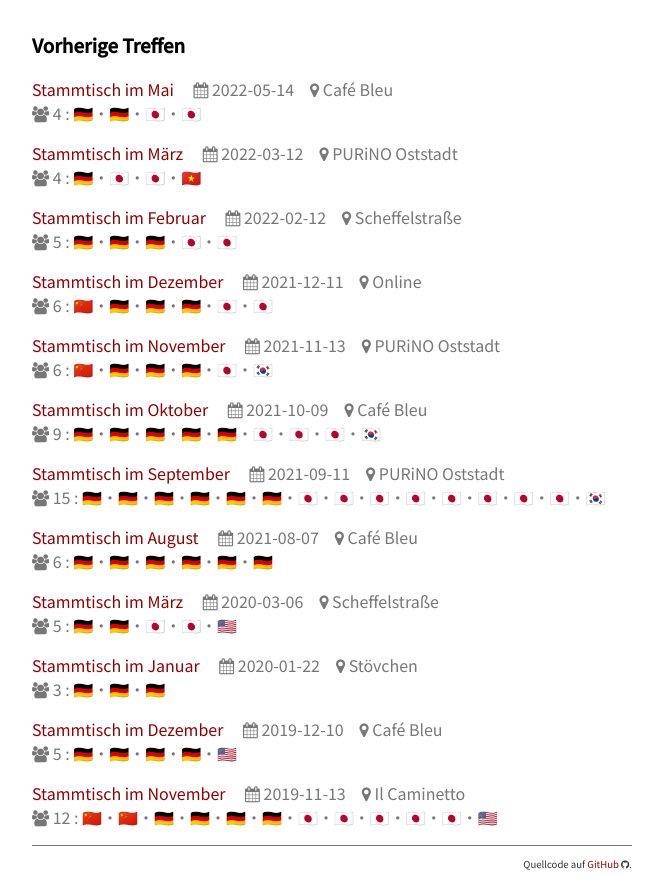
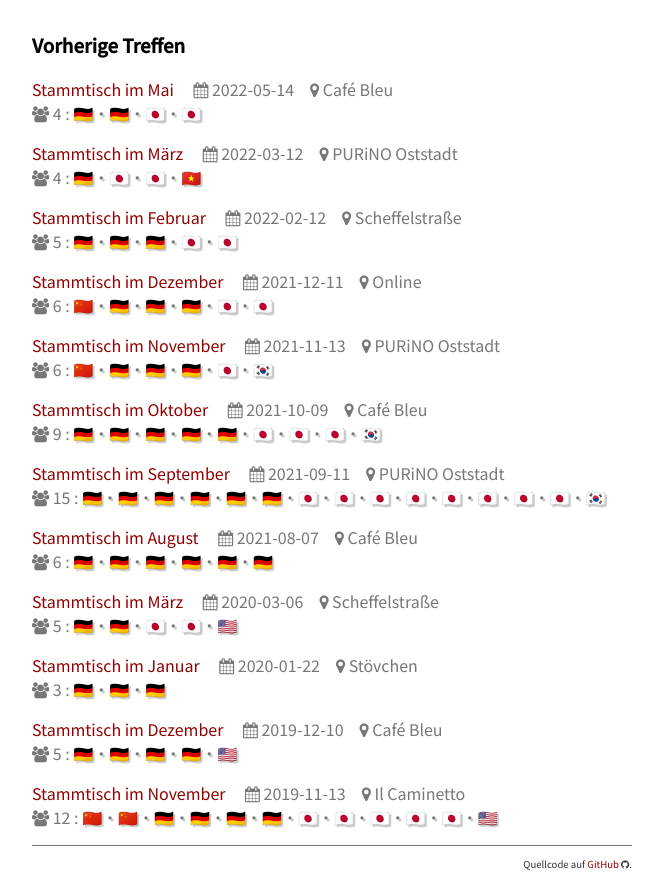
Before and after one commit to tcsch/japanstammtisch.github.io, a Jekyll site: the page built from treffen.md, in a window 1280 px wide. Shown: the part 1003-1881 px from the top of the page, without its empty margins (308-971 px from the left). Built offline with Jekyll 4.4.1, drawn with Linux system fonts in a browser that asks for light colours; our own code applies the rules of GitHub Pages for plain Markdown files.

Commit message:
improve visibility of white background flags

```diff
--- a/assets/css/style.scss
+++ b/assets/css/style.scss
@@ -57,6 +57,10 @@ span.details {
     & a {
         color: #777;
     }
+}
+
+span.flags {
+    text-shadow: 2px 2px #ccc;
 }
 
 div.infohead {
--- a/treffen.md
+++ b/treffen.md
@@ -28,7 +28,7 @@ layout: textcontent
 
 <div>
 {% for post in site.posts offset: 1 %}
-<p><a href="{{ post.url }}">{{ post.title }}</a> <span class="details">&emsp;<i class="fa fa-calendar" aria-hidden="true"></i> {{ post.date | date: "%Y-%m-%d" }}&emsp;<i class="fa fa-map-marker" aria-hidden="true"></i> {{ post.place }}<br><i class="fa fa-users" aria-hidden="true"></i> {{ post.people }} : {{ post.compo | sort | join: "・" }}</span></p>
+<p><a href="{{ post.url }}">{{ post.title }}</a> <span class="details">&emsp;<i class="fa fa-calendar" aria-hidden="true"></i> {{ post.date | date: "%Y-%m-%d" }}&emsp;<i class="fa fa-map-marker" aria-hidden="true"></i> {{ post.place }}<br><i class="fa fa-users" aria-hidden="true"></i> {{ post.people }} : <span class="flags">{{ post.compo | sort | join: "・" }}</span></span></p>
 
 {% endfor %}
 <div>
```
